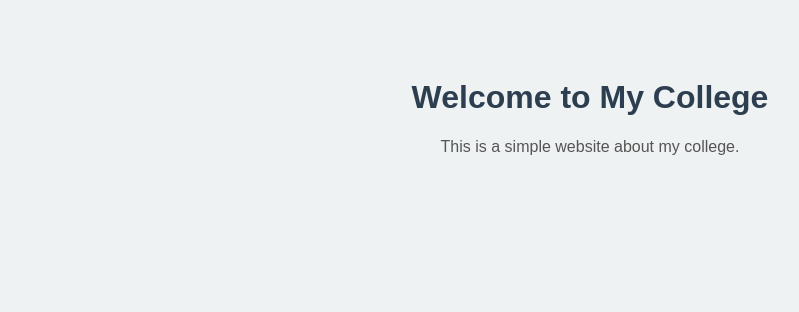
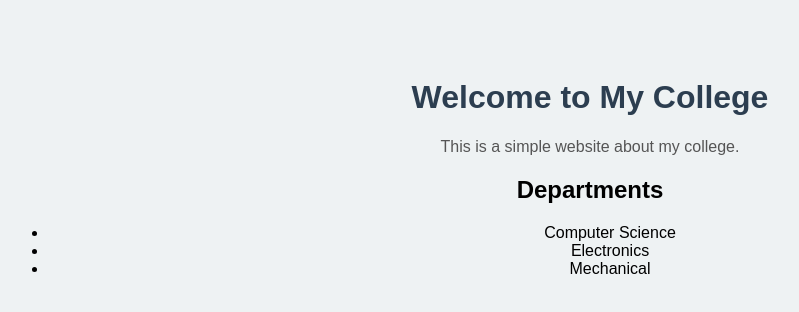
Before and after one commit to Rushi6720/collegeinfo, a plain HTML site: page index.html in a window 1280 px wide. Shown: the whole page, without its empty margins (50-849 px from the left). Drawn offline with Linux system fonts and the light colour scheme.

Commit message:
Added departments section in index.html

```diff
--- a/index.html
+++ b/index.html
@@ -7,5 +7,12 @@
 <body>
   <h1>Welcome to My College</h1>
   <p>This is a simple website about my college.</p>
+  <h2>Departments</h2>
+<ul>
+  <li>Computer Science</li>
+  <li>Electronics</li>
+  <li>Mechanical</li>
+</ul>
+
 </body>
 </html>
```
